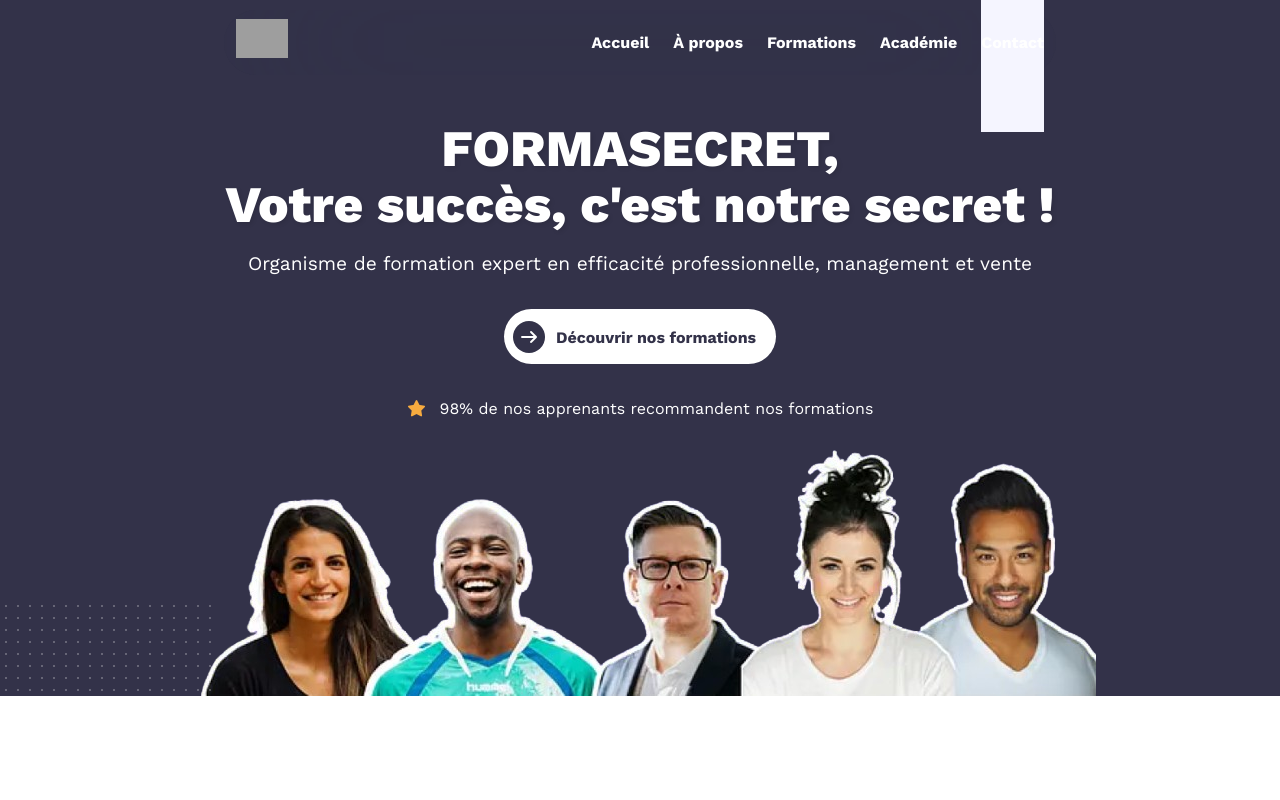
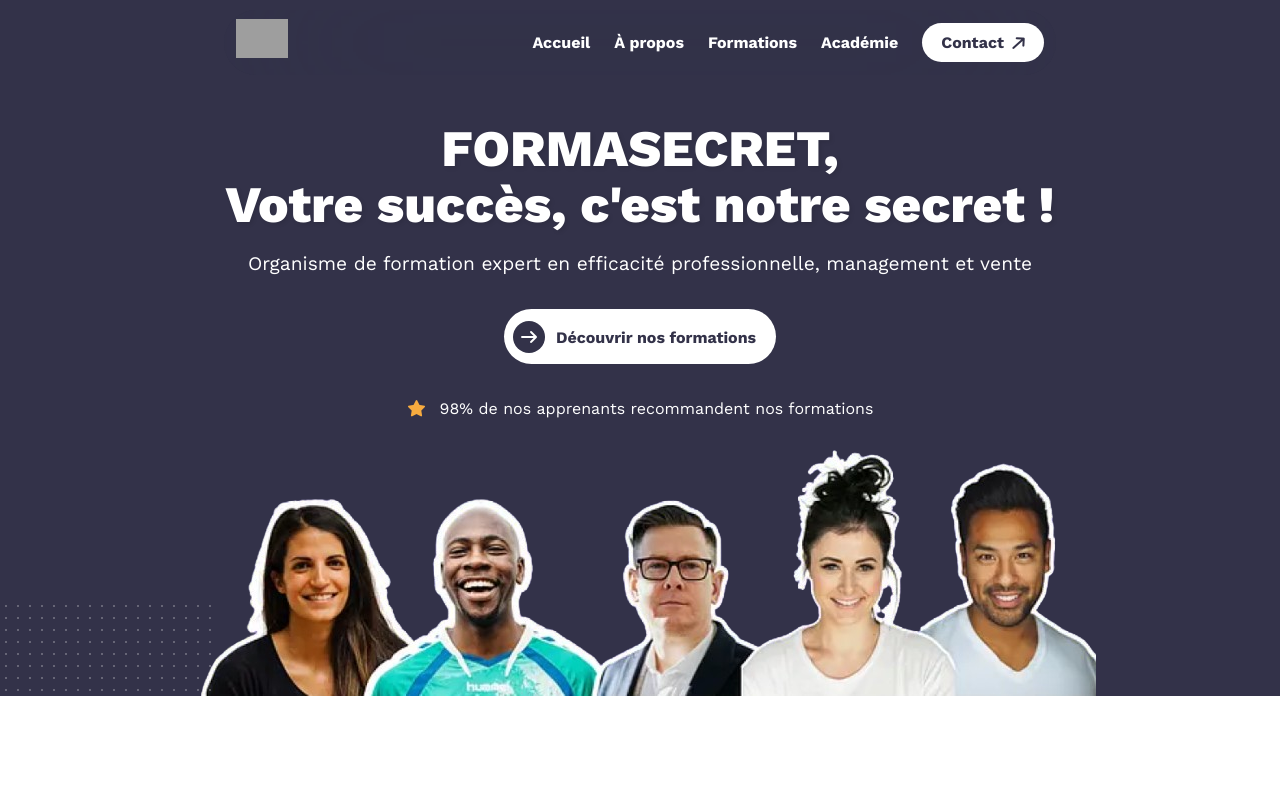
Before and after one commit to mohamed-elbermil/format-secret, a React (Vite) app in the folder react-app/: page / in a window 1280 px wide. Shown: the top 800 px of the page. Built offline with nearby package versions, Linux system fonts and the light colour scheme; grey boxes are pictures that could not be loaded.

Commit message:
update btn contact

```diff
--- a/react-app/src/assets/css/styles.css
+++ b/react-app/src/assets/css/styles.css
@@ -21,6 +21,23 @@
     display: flex;
     justify-content: space-between;
     align-items: center;
+}
+
+.contact-link {
+    background: #fff;
+    padding: 10px 19px;
+    border-radius: 54px;
+    color: #333249!important;
+}
+
+.contact-link::after{
+    content: '\f063';
+    font-family: 'Font Awesome 7 Free';
+    color: #333249;
+    border-radius: 54px;
+    margin-left: 9px;
+    display: inline-block;
+    transform: rotate(228deg);
 }
 
 .logo img {
--- a/react-app/src/components/layout/NavLinks.jsx
+++ b/react-app/src/components/layout/NavLinks.jsx
@@ -15,7 +15,7 @@
           const href = link.path.startsWith('/') ? link.path : `/${link.path}`
           return (
             <li key={link.path}>
-              <a href={href} onClick={onLinkClick} className='contact'>{link.label}</a>
+              <a href={href} onClick={onLinkClick} className='contact-link'>{link.label}</a>
             </li>
           )
         }
```
